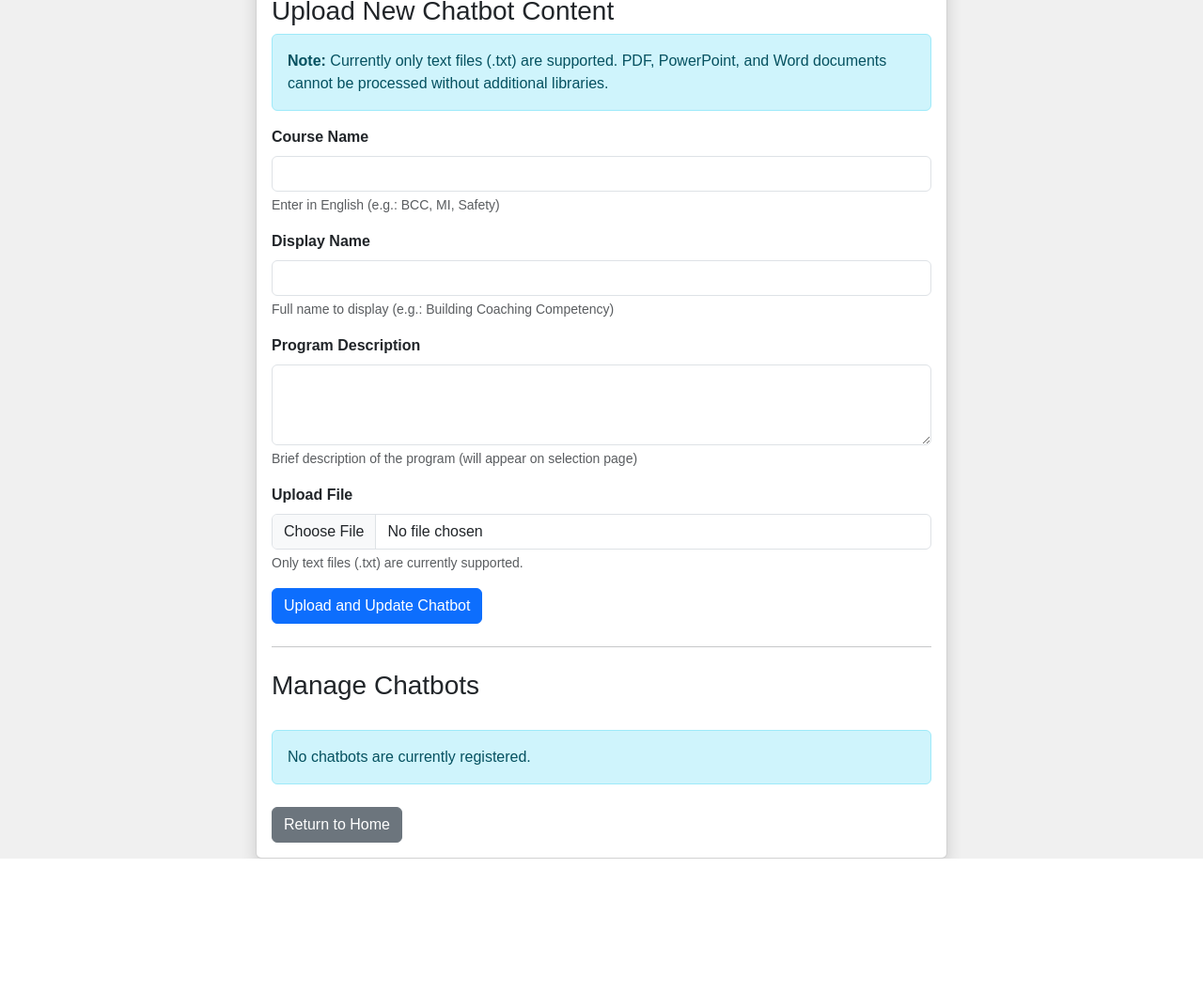
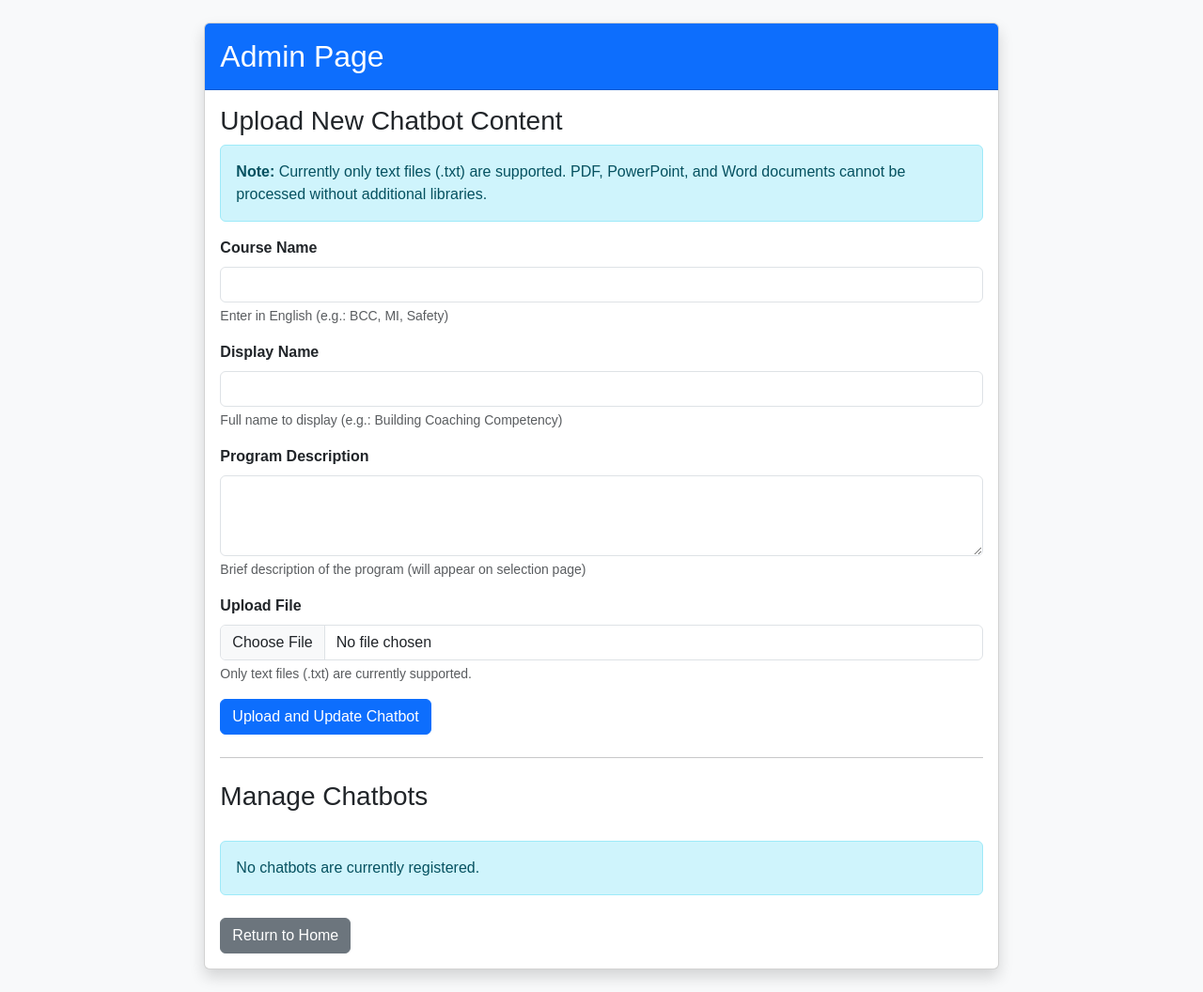
Before and after one commit to hjum84/ascwichatbot, a Flask app: template templates/admin.html in a window 1280 px wide. Shown: the whole page at 94% size. Before the commit the page ends 914 px from the top, so only its background shows below. Run offline with Flask 3, Linux system fonts and the light colour scheme; the template is opened without the code that fills it, so the values that code supplies are empty.

Commit message:
admin page updated

```diff
--- a/templates/admin.html
+++ b/templates/admin.html
@@ -7,6 +7,23 @@
     <link href="https://cdn.jsdelivr.net/npm/bootstrap@5.3.0-alpha1/dist/css/bootstrap.min.css" rel="stylesheet">
     <link rel="stylesheet" href="{{ url_for('static', filename='styles.css') }}">
     <style>
+        /* Override general body styles from styles.css for admin page */
+        body {
+            display: block !important; /* Override flex display */
+            height: auto !important; /* Override 100vh height */
+            align-items: initial !important; /* Override align-items center */
+            justify-content: initial !important; /* Override justify-content center */
+            background-color: #f8f9fa; /* Optional: set a background for admin page body */
+            margin: 0;
+            padding: 0;
+        }
+
+        html {
+            margin: 0;
+            padding: 0;
+            scroll-behavior: auto;
+        }
+
         .drag-area {
             border: 2px dashed #ccc;
             border-radius: 8px;
@@ -40,9 +57,10 @@
             white-space: pre-wrap;
             display: none;
         }
-        /* Add some spacing at the top */
-        .container {
-            padding-top: 20px;
+        /* Adjust top spacing for the main container */
+        .container-admin {
+            padding-top: 1.5rem; /* Add a bit more padding to the top */
+            padding-bottom: 1.5rem; /* Add padding to the bottom as well */
         }
         /* Make form fields stand out */
         .form-label {
@@ -51,7 +69,7 @@
     </style>
 </head>
 <body>
-    <div class="container">
+    <div class="container-admin">
         <div class="row justify-content-center">
             <div class="col-md-8">
                 <div class="card shadow">
@@ -169,6 +187,9 @@
     <script src="https://cdn.jsdelivr.net/npm/bootstrap@5.3.0-alpha1/dist/js/bootstrap.bundle.min.js"></script>
     <script>
         document.addEventListener('DOMContentLoaded', function() {
+            // Force scroll to the top of the page on load
+            window.scrollTo(0, 0);
+
             // Debug mode - uncomment to enable detailed debug info
             const DEBUG = true;
 
```
